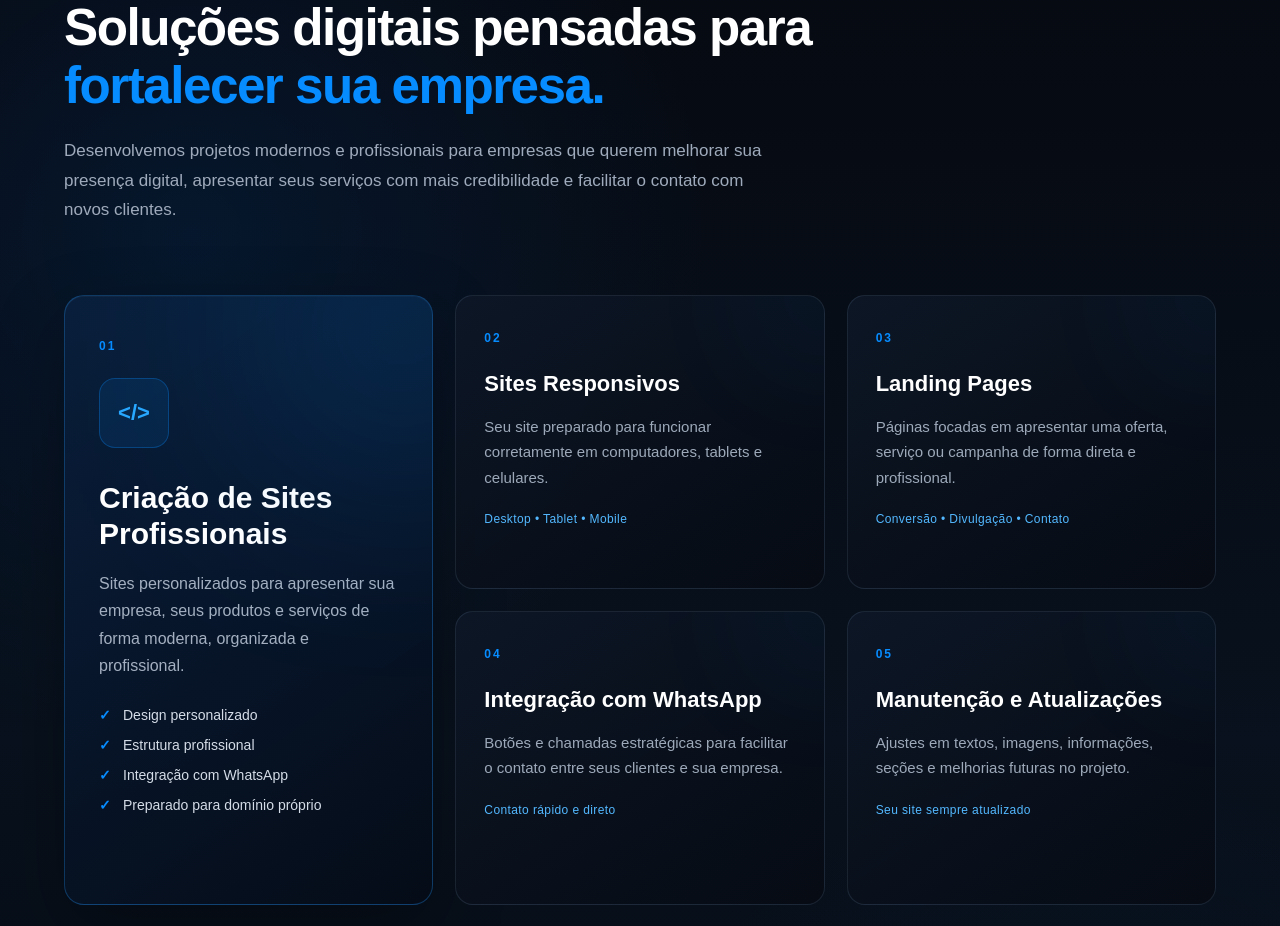
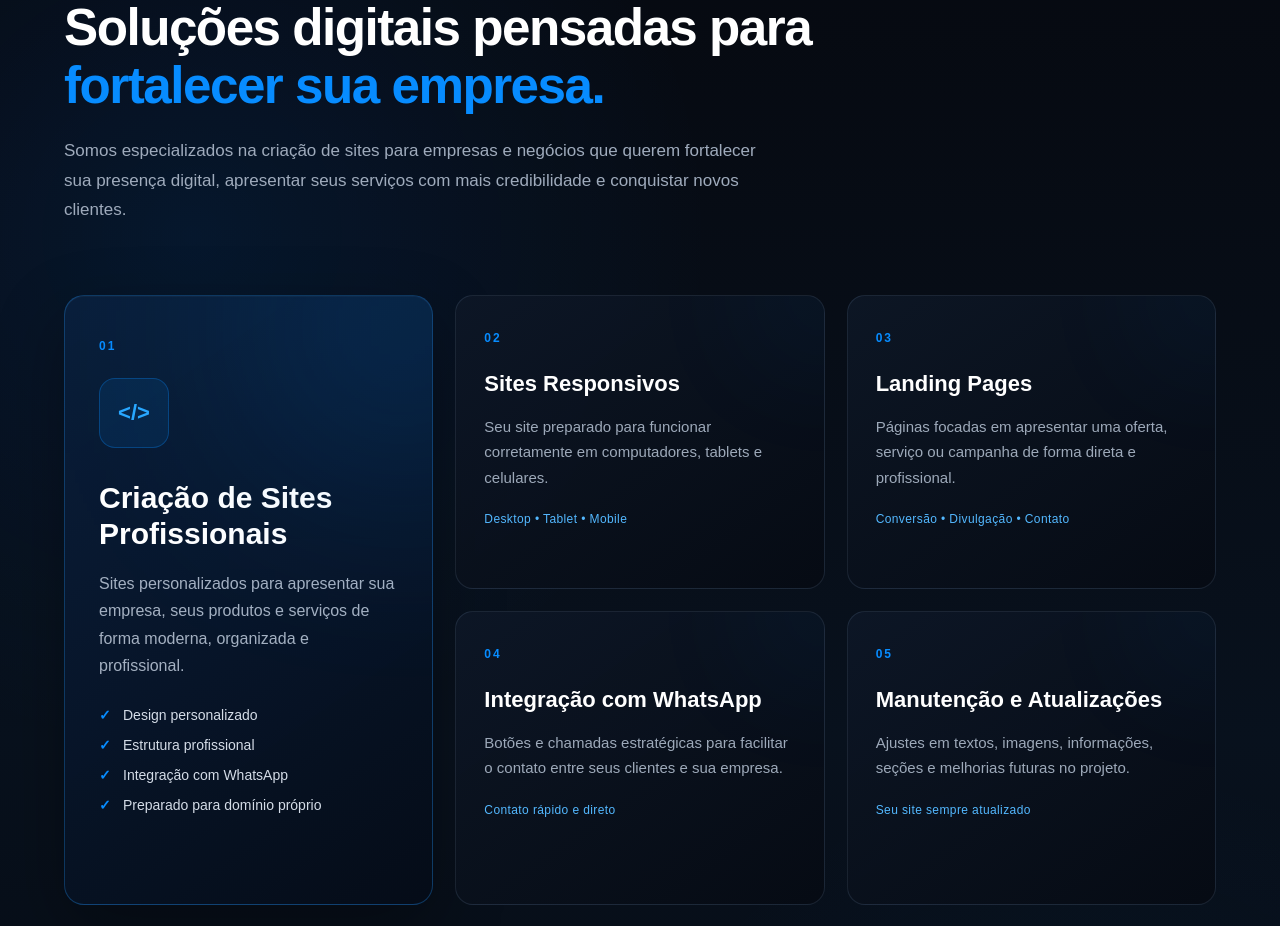
Before and after one commit to AlzenvoxWebDev/alzenvox-webdev, a plain HTML site: page index.html in a window 1280 px wide. Shown: the part 3780-4706 px from the top of the page. Drawn offline with Linux system fonts and the light colour scheme.

Commit message:
Revise project description for clarity and focus

```diff
--- a/index.html
+++ b/index.html
@@ -342,10 +342,10 @@
             </h2>
 
             <p>
-                Desenvolvemos projetos modernos e profissionais para empresas
-                que querem melhorar sua presença digital, apresentar seus
-                serviços com mais credibilidade e facilitar o contato com novos clientes.
-            </p>
+    Somos especializados na criação de sites para empresas e negócios
+    que querem fortalecer sua presença digital, apresentar seus serviços
+    com mais credibilidade e conquistar novos clientes.
+</p>
         </div>
 
 
```
